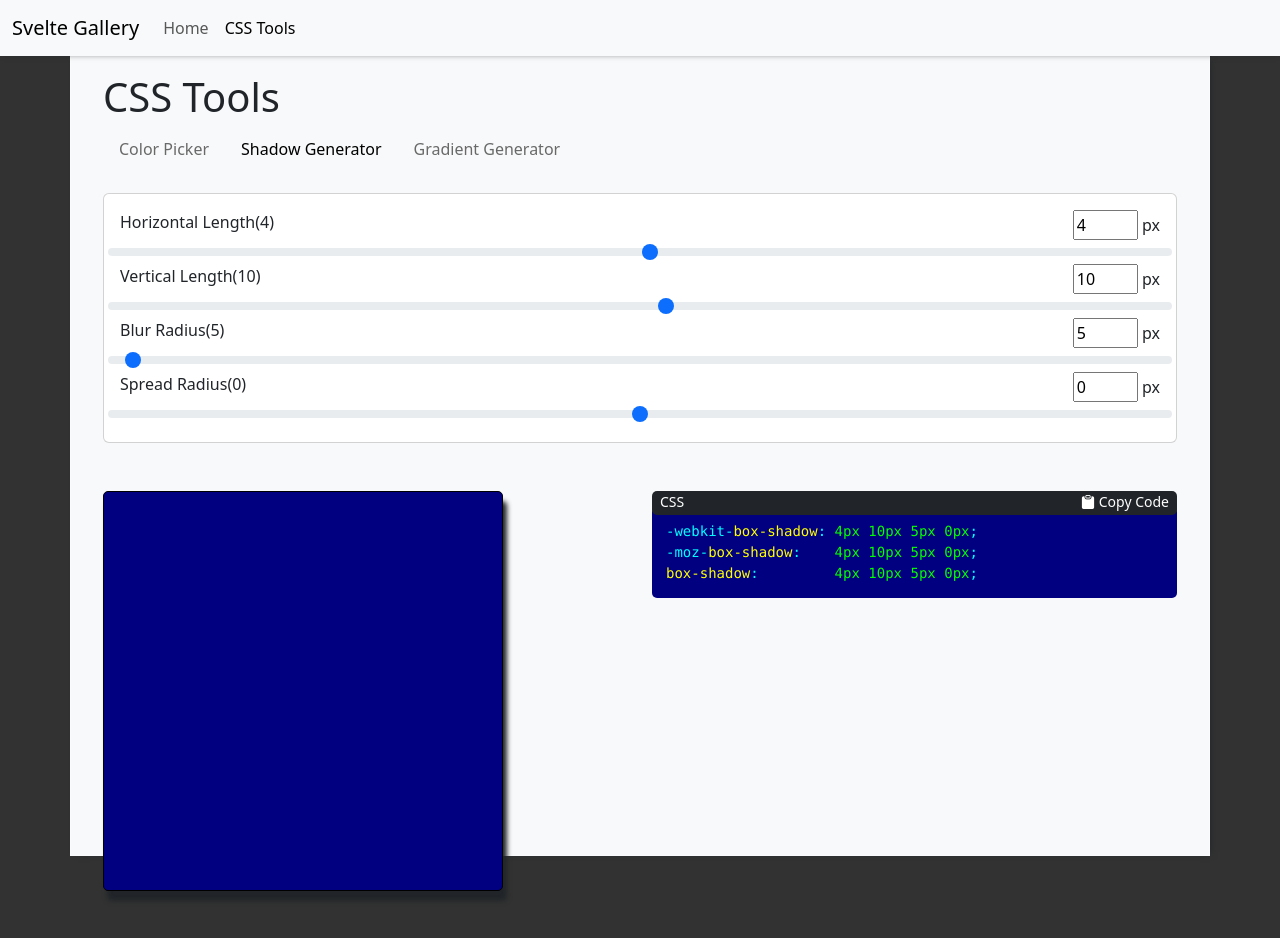
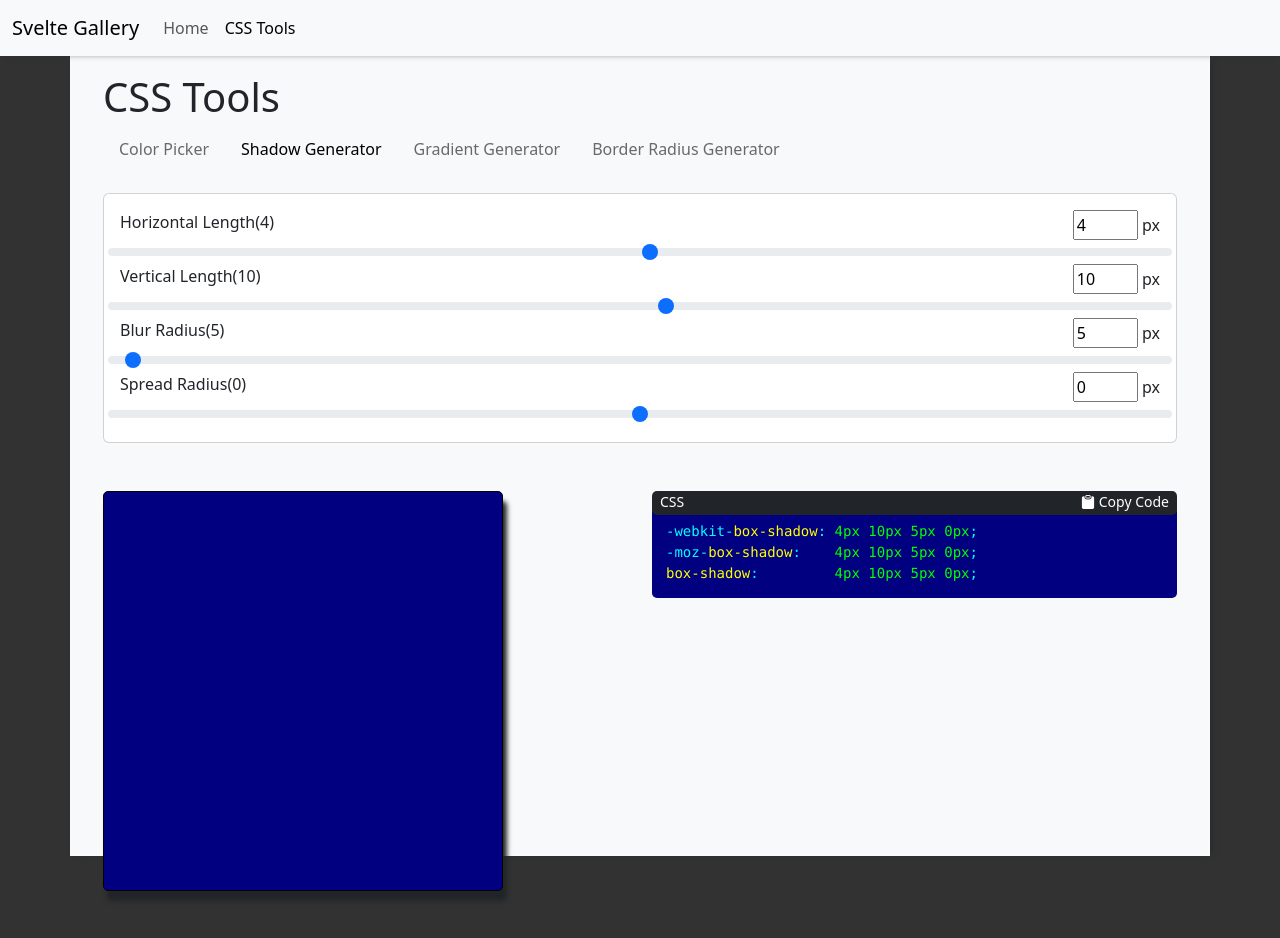
Before and after one commit to smithandrewl/svelte-gallery, a SvelteKit app: page /css/shadow-generator in a window 1280 px wide. Built offline with nearby package versions, Linux system fonts and the light colour scheme.

Commit message:
Added a route and a link for the border radius generator.

```diff
--- a/src/routes/css/+layout.svelte
+++ b/src/routes/css/+layout.svelte
@@ -28,6 +28,14 @@
   >
     Gradient Generator
   </a>
+
+  <a
+    class:active = {$page.url.pathname === "/css/border-radius-generator"}
+    class        = "nav-link"
+    href         = "/css/border-radius-generator"
+  >
+    Border Radius Generator
+  </a>
 </nav>
 
     <slot/>
```
Also changed, not shown: src/routes/css/border-radius-generator/+page.svelte (added).
